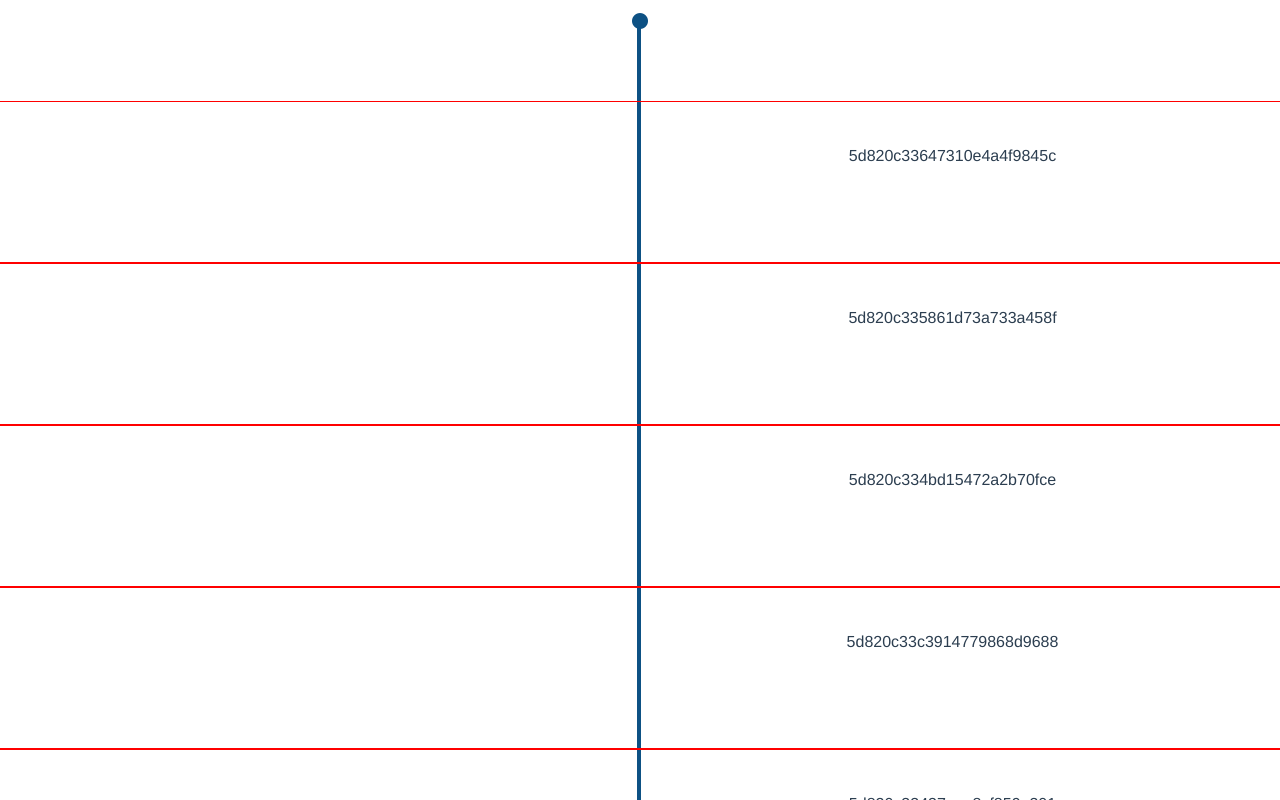
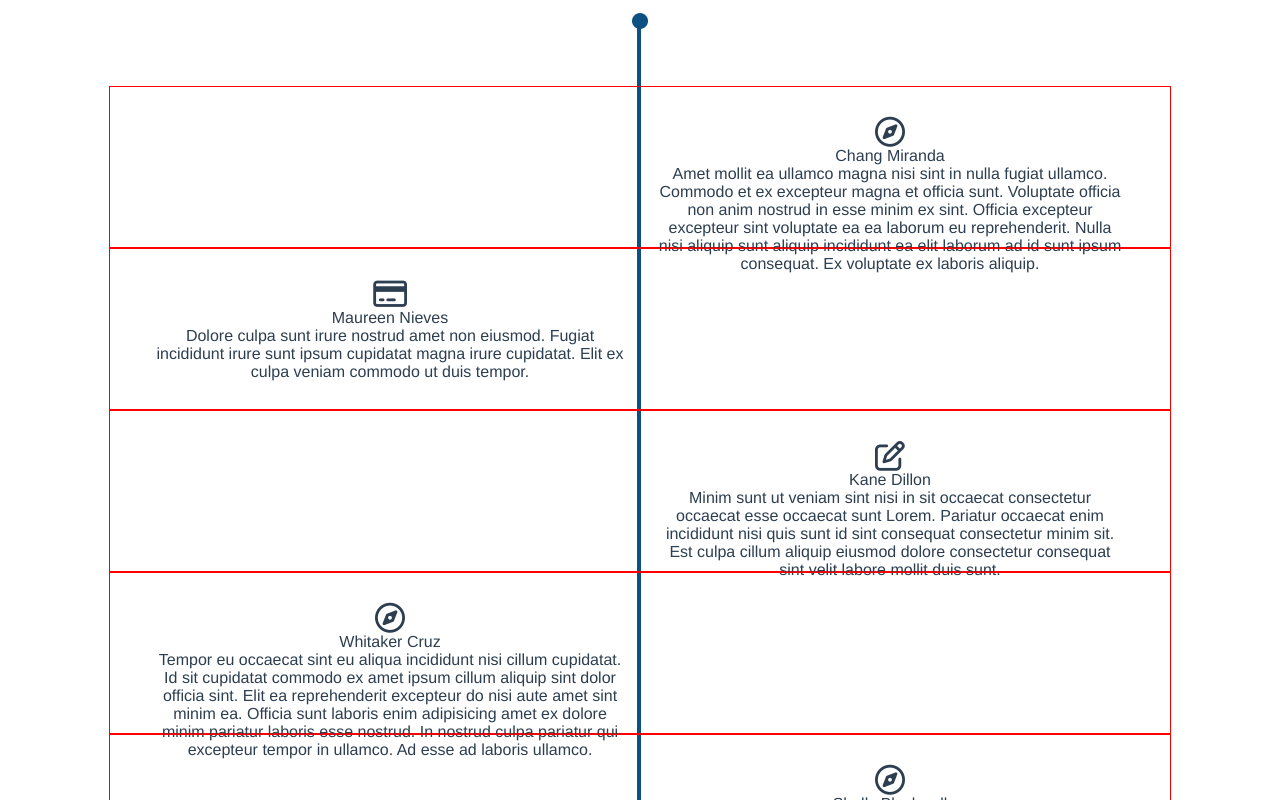
Before and after one commit to Cmanar0/Timeline, a Vue app: page / in a window 1280 px wide. Shown: the top 800 px of the page. Built offline with nearby package versions, Linux system fonts and the light colour scheme.

Commit message:
Add random generator of icons

```diff
--- a/src/components/Timeline.vue
+++ b/src/components/Timeline.vue
@@ -2,17 +2,35 @@
   <div class="container">
     <div class="time-line">
       <div class="line" id="line">
-        <div v-for="post in postsList" :key="post.id" :post="post" class="invis-height"></div>
+        <div v-for="post in myPostsList" :key="post.id" :post="post" class="invis-height"></div>
       </div>
       <div class="mg-top-26"></div>
-      <div v-for="post in postsList" :key="post.id" :post="post" class="time-point">
-        <div class="blank"></div>
+      <div v-for="post in myPostsList" :key="post.id" :post="post" class="time-point">
         <div class="content">
-          <div class="content-box">
+          <div v-if="post.myID % 2 == 1" class="content-box">
+            <i :class="post.randomIcon"></i>
             <p>
-              {{ post._id }}
+              {{ post.name.first }}
+              {{ post.name.last }}
+            </p>
+            <p>
+              {{ post.about }}
             </p>
           </div>
+          <div v-else></div>
+        </div>
+        <div class="content">
+          <div v-if="post.myID % 2 == 0" class="content-box">
+            <i :class="post.randomIcon"></i>
+            <p>
+              {{ post.name.first }}
+              {{ post.name.last }}
+            </p>
+            <p>
+              {{ post.about }}
+            </p>
+          </div>
+          <div v-else></div>
         </div>
       </div>
     </div>
@@ -21,17 +39,30 @@
 
 <script>
 import { postsList } from './data.js'
+import { iconsList } from './data.js'
 
 export default {
   name: 'HelloWorld',
   data() {
     return {
       postsList,
-      myPostsList: null
+      iconsList,
+      myPostsList: null,
+      iconsListRandom: null
     }
   },
+
   created() {
+    function getRandom(min, max) {
+      return Math.floor(Math.random() * (max - min)) + min
+    }
     this.myPostsList = [...this.postsList]
+    for (let i = 0; i < this.myPostsList.length; i++) {
+      this.myPostsList[i]['myID'] = i
+      let num = getRandom(1, 15)
+      this.myPostsList[i]['randomIcon'] = this.iconsList[num]
+    }
+    console.log(this.myPostsList)
   },
   methods: {
     aaa() {
@@ -42,20 +73,20 @@ export default {
 </script>
 
 <style scoped>
+.icon {
+  font-size: 30px;
+}
 .content-box {
-  padding: 15px;
+  padding: 0 15px 0 15px;
 }
 .time-point {
   padding: 30px;
   height: 100px;
   display: flex;
   z-index: 50;
-  width: 100%;
+  width: 80%;
   position: relative;
   border: 1px solid red;
-}
-.blank {
-  width: 50%;
 }
 .content {
   width: 50%;
@@ -110,7 +141,7 @@ export default {
   margin-left: -3px;
 }
 .container {
-  padding: 15px;
+  padding: 0 15px 15px 15px;
 }
 p {
   margin: 0;
@@ -121,6 +152,7 @@ p {
   margin: 0;
 }
 body {
+  width: 100%;
   margin: 0;
   padding: 0;
   font-family: Roboto, basic-sans, sans-serif;
--- a/src/components/data.js
+++ b/src/components/data.js
@@ -209,3 +209,28 @@ export const postsList = [
     tags: ['cupidatat', 'reprehenderit']
   }
 ]
+export const iconsList = [
+  'icon fas fa-keyboard',
+  'icon fas fa-user',
+  'icon fas fa-gem',
+  'icon fas fa-newspaper',
+  'icon fas fa-money-bill-alt',
+
+  'icon far fa-address-book',
+  'icon far fa-building',
+  'icon far fa-calendar-alt',
+
+  'icon far fa-chart-bar',
+
+  'icon far fa-comment-alt',
+
+  'icon far fa-compass',
+
+  'icon far fa-edit',
+
+  'icon far fa-credit-card',
+
+  'icon far fa-file-archive',
+
+  'icon far fa-folder-open'
+]
```
